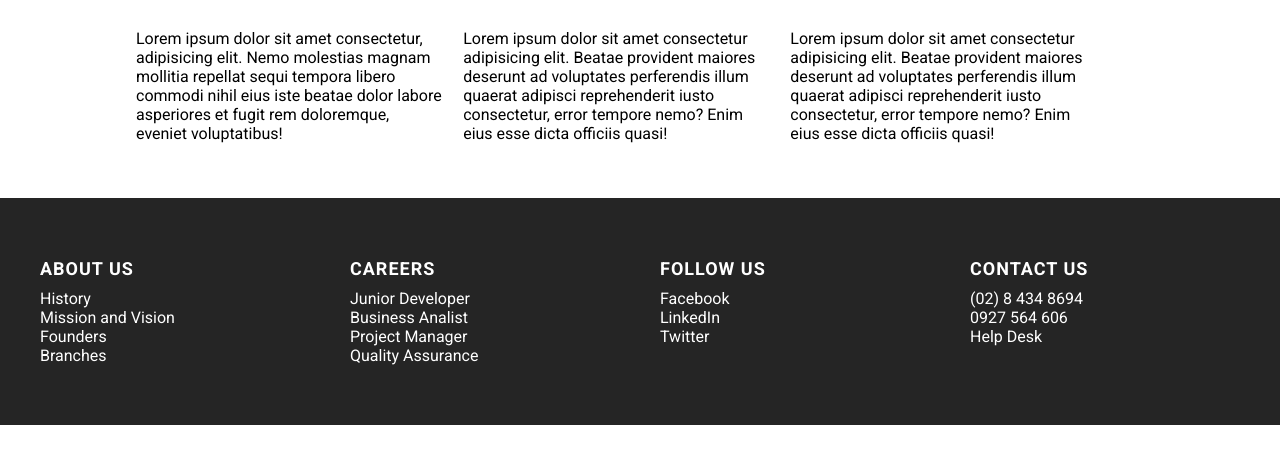
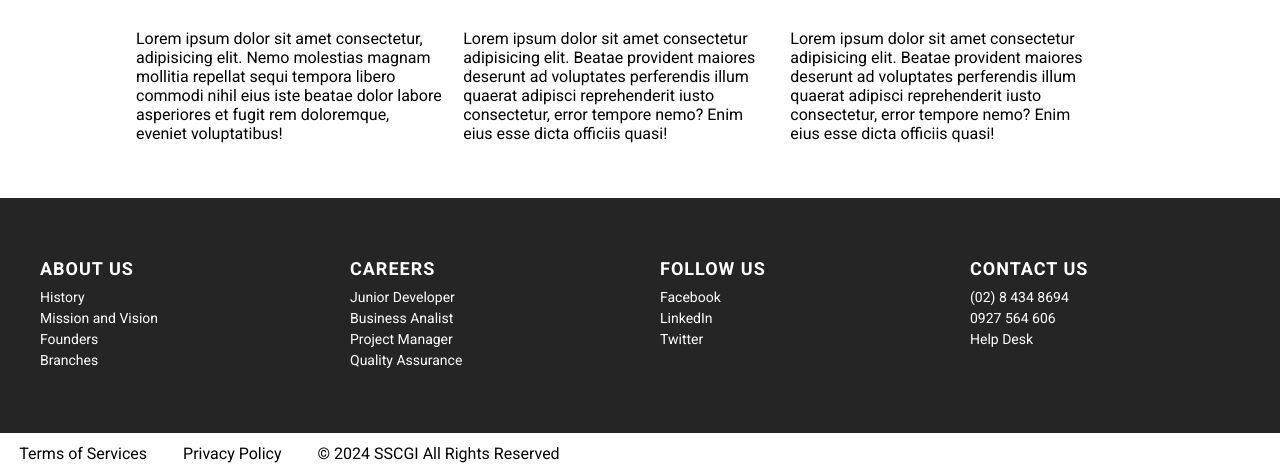
Before and after one commit to johnnicole15/sscgi_diosa_ts01, a plain HTML site: page discussion/index.html in a window 1280 px wide. Shown: the part 475-949 px from the top of the page. Before the commit the page ends 900 px from the top, so only its background shows below. Drawn offline with Linux system fonts and the light colour scheme.

Commit message:
update the page with footer

```diff
--- a/discussion/index.css
+++ b/discussion/index.css
@@ -110,3 +110,21 @@ body{
     text-transform: uppercase;
     letter-spacing: 1px;
 }
+
+#pre-footer p{
+    margin: 5px 0px;
+    font-size: 14px;
+}
+
+#pre-footer p:hover{
+    color: gray;
+    cursor: pointer;
+}
+
+footer{
+    padding: 0.7rem;
+}
+footer span{
+    margin-left: 0.5rem;
+    margin-right: 0.5rem;
+}
--- a/discussion/index.html
+++ b/discussion/index.html
@@ -102,8 +102,17 @@
     </section>
     <!-- end of pre-footer section-->
 
+    <!-- start of footer section-->
     <footer>
+        <!--Create an inline element-->
+        <span>Terms of Services</span>
+        <span></span>
+        <span>Privacy Policy</span>
+        <span></span>
+        <span>&copy; 2024 SSCGI All Rights Reserved</span>
+        <span></span>
+    </footer>
+    <!-- end of footer section-->
 
-    </footer>
 </body>
 </html>
```
